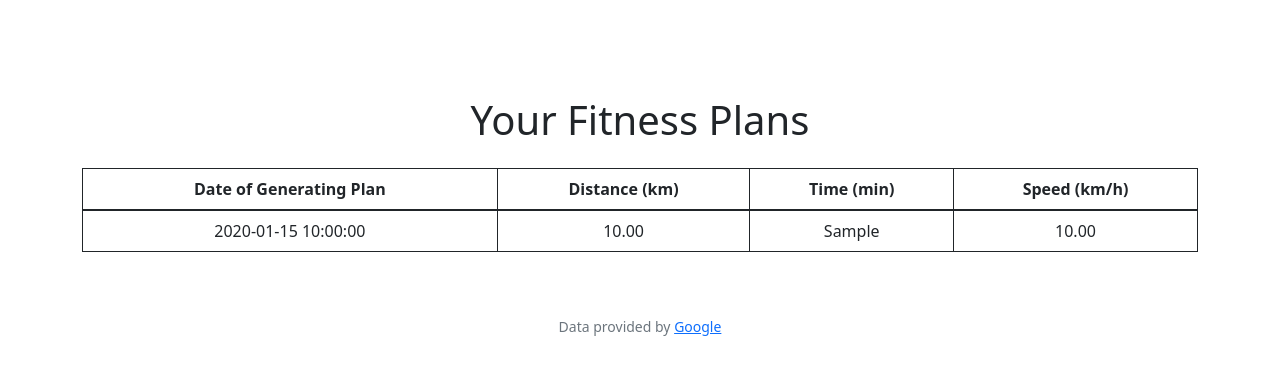
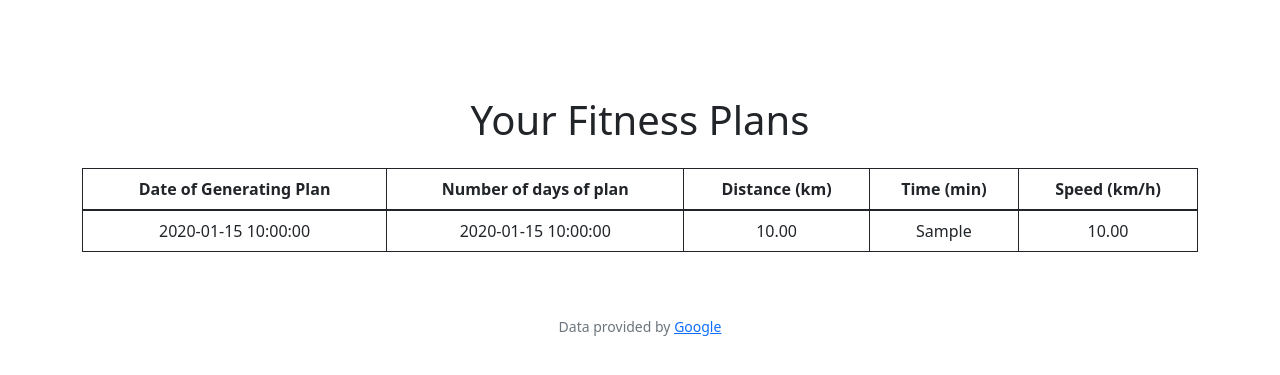
Before and after one commit to soumyasavarn/FitAI, a Flask app: template templates/view_fitness_plans.html in a window 1280 px wide. Shown: the part 76-451 px from the top of the page. Run offline with Flask 3, Linux system fonts and the light colour scheme; the template is opened without the code that fills it: most values are stand-ins (such as "Sample title", 1, 10 or a date in 2020); some libraries are stand-ins or nearby versions.

Commit message:
Update view_fitness_plans.html

```diff
--- a/templates/view_fitness_plans.html
+++ b/templates/view_fitness_plans.html
@@ -11,6 +11,7 @@ Fitness Plans
         <thead>
             <tr>
                 <th>Date of Generating Plan</th>
+                <th>Number of days of plan</th>
                 <th>Distance (km)</th>
                 <th>Time (min)</th>
                 <th>Speed (km/h)</th>
@@ -20,6 +21,7 @@ Fitness Plans
             {% for plan in fitness_plans %}
             <tr>
                 <td>{{ plan.date_log }}</td>
+                <td>{{plan. time_taken}}</td>
                 <td>{{ '%.2f'|format(plan.r_distance) }}</td>
                 <td>{{ plan.r_mins_activity }}</td>
                 <td>{{ '%.2f'|format(plan.speed) }}</td>  <!-- Speed formatted to 2 decimal places -->
```
